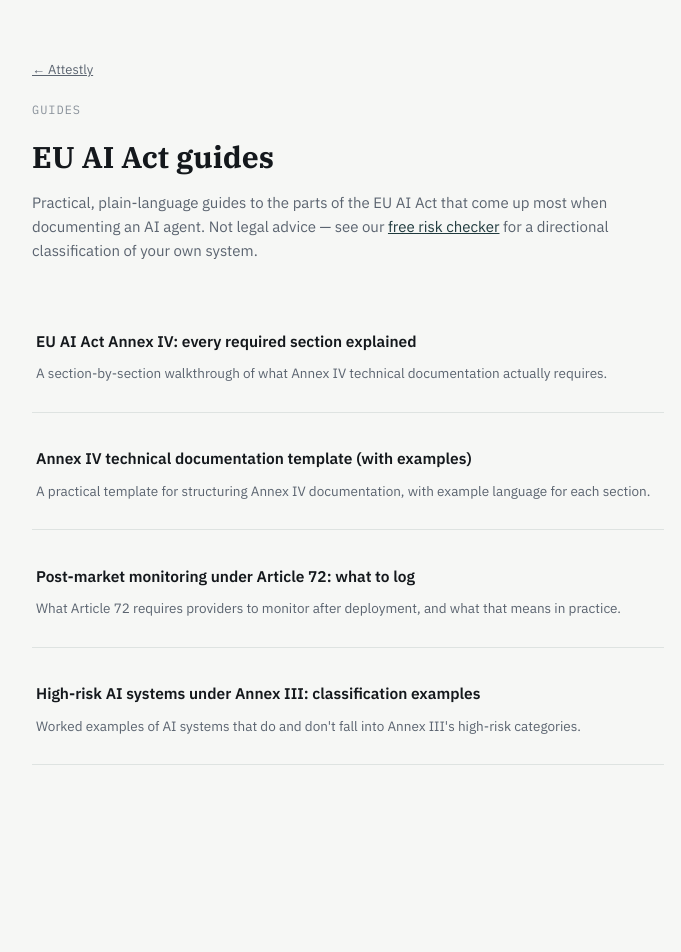
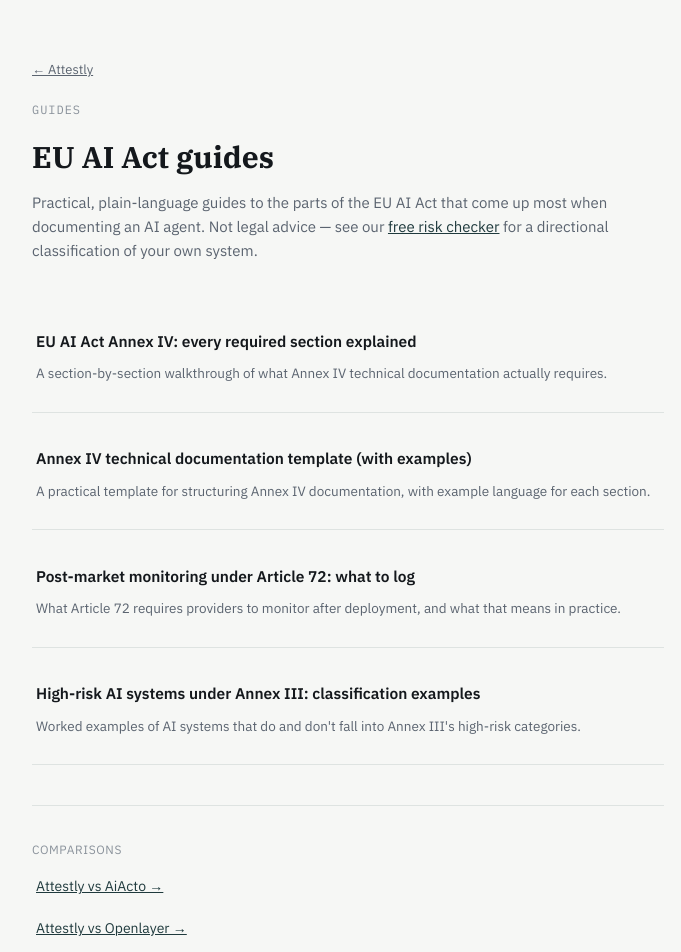
Before and after one commit to Isaacruwa/attestly, a Next.js app: page /guides in a window 1280 px wide. Shown: the top 952 px of the page, without its empty margins (292-973 px from the left). Before the commit the page ends 845 px from the top, so only its background shows below. Built offline with nearby package versions, Linux system fonts and the light colour scheme.

Commit message:
feat(seo): add comparison page src/app/guides/page.tsx

```diff
--- a/src/app/guides/page.tsx
+++ b/src/app/guides/page.tsx
@@ -58,6 +58,20 @@
           </Link>
         ))}
       </div>
+
+      <div style={{ marginTop: 40, paddingTop: 24, borderTop: "1px solid var(--color-line)" }}>
+        <p style={{ fontSize: 12, textTransform: "uppercase", letterSpacing: "0.05em", color: "var(--color-ink-faint)", marginBottom: 10 }}>
+          Comparisons
+        </p>
+        <div style={{ display: "flex", flexDirection: "column", gap: 4 }}>
+          <Link href="/attestly-vs-aiacto" style={{ padding: "10px 4px", color: "var(--color-primary)", fontSize: 14 }}>
+            Attestly vs AiActo →
+          </Link>
+          <Link href="/attestly-vs-openlayer" style={{ padding: "10px 4px", color: "var(--color-primary)", fontSize: 14 }}>
+            Attestly vs Openlayer →
+          </Link>
+        </div>
+      </div>
     </main>
   );
 }
```
